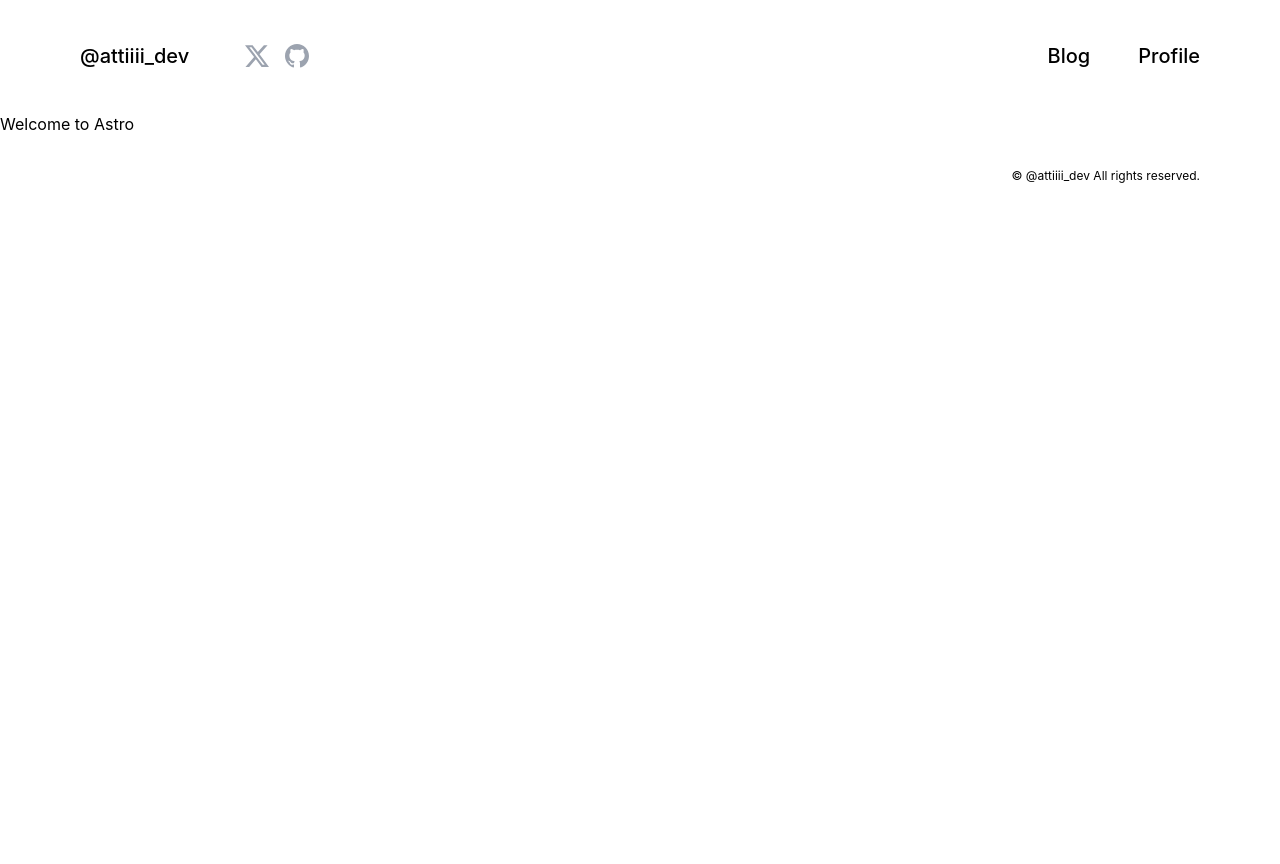
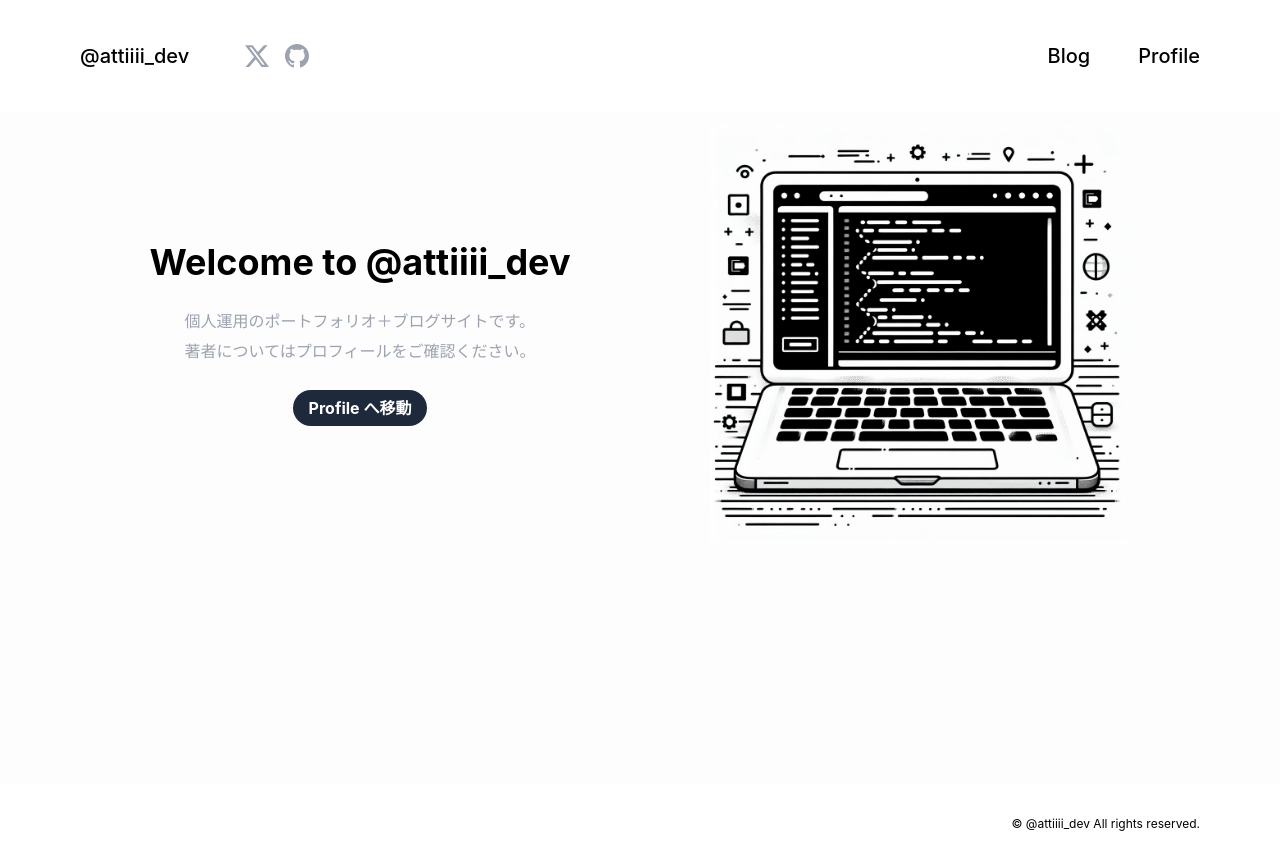
Before and after one commit to attiiii/-attiiii_dev, an Astro site: page / in a window 1280 px wide. Before the commit the page ends 800 px from the top, so only its background shows below. Built offline with nearby package versions, Linux system fonts and the light colour scheme; Astro itself is replaced by a stand-in of ours.

Commit message:
トップページにヒーローエリアを追加

```diff
--- a/src/layouts/Layout.astro
+++ b/src/layouts/Layout.astro
@@ -18,7 +18,7 @@ const { title } = Astro.props;
     <link rel="icon" type="image/svg+xml" href="/favicon.svg" />
     <title>{title}</title>
   </head>
-  <body>
+  <body class="bg-[#FDFDFD]">
     <Header />
     <slot />
     <Footer />
--- a/src/pages/index.astro
+++ b/src/pages/index.astro
@@ -2,8 +2,28 @@
 import Layout from "@layouts/Layout.astro";
 ---
 
-<Layout title="Welcome to Astro.">
-  <main>
-    <h1>Welcome to Astro</h1>
+<Layout title="@attiiii_dev">
+  <main class="mx-auto mb-[15rem] mt-3 max-w-[1440px] px-20">
+    <section class="flex">
+      <div class="flex flex-1 flex-col items-center justify-center">
+        <h1 class="text-center text-4xl font-bold">Welcome to @attiiii_dev</h1>
+        <div class="my-6 leading-[1.9] text-gray-400">
+          <p>個人運用のポートフォリオ＋ブログサイトです。</p>
+          <p>著者についてはプロフィールをご確認ください。</p>
+        </div>
+        <a href="/profile">
+          <div
+            class="flex h-[2.25rem] items-center rounded-full bg-slate-800 px-4 font-bold text-white"
+          >
+            Profile へ移動
+          </div>
+        </a>
+      </div>
+      <div class="flex flex-1 justify-center">
+        <div class="max-w-[420px]">
+          <img src="/images/laptop.jpg" alt="サイトイメージ" class="w-full" />
+        </div>
+      </div>
+    </section>
   </main>
 </Layout>
```
Also changed, not shown: public/images/laptop.jpg (added).
